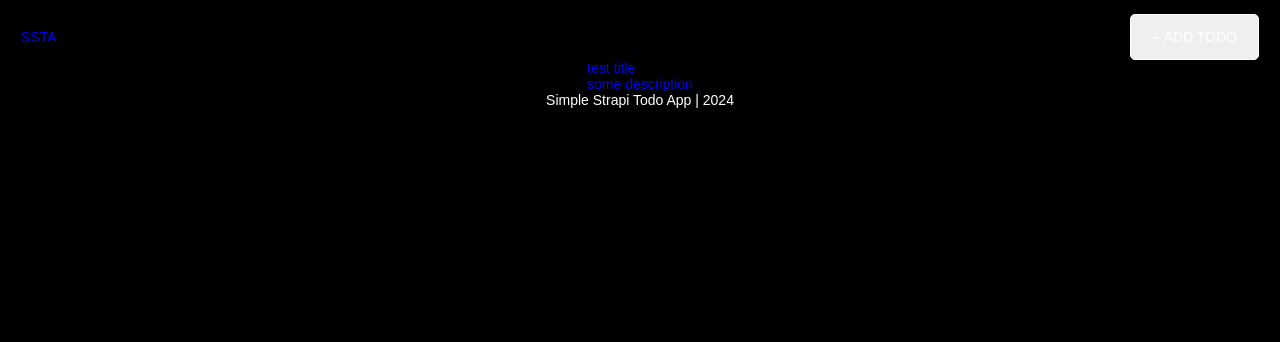
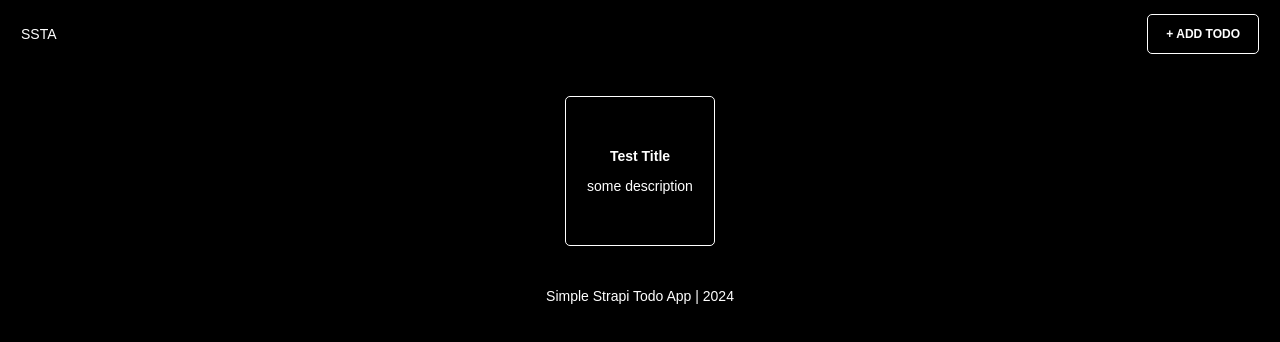
Before and after one commit to joshdev19/simple-strapi-app, a React (Vite) app in the folder client/: page / in a window 1280 px wide. Shown: the top 342 px of the page. Built offline with nearby package versions, Linux system fonts and the light colour scheme.

Commit message:
Made new styles

```diff
--- a/client/src/index.css
+++ b/client/src/index.css
@@ -24,6 +24,11 @@ input {
   padding: 1em;
   border: 1px solid white;
   resize: none;
+  background: transparent;
+}
+
+a {
+  color: inherit  ;
 }
 
 button {
@@ -31,6 +36,8 @@ button {
   padding: 1em 1.5em;
   cursor: pointer;
   text-transform: uppercase;
+  font-weight: bold;
+  font-size: 12px;
 }
 
 .wrapper {
@@ -47,6 +54,7 @@ button {
 
 .wrapper nav,
 .wrapper .cards-wrapper,
+.wrapper .cards-wrapper a,
 .wrapper .footer {
   display: flex;
   flex-direction: row;
@@ -61,15 +69,29 @@ button {
 
 .wrapper .cards-wrapper {
   justify-content: center;
+  margin: 2em 0;
 }
 
-.wrapper .cards-wrapper .cards {
+.wrapper .cards-wrapper a {
   border-radius: 5px;
   border: 1px solid white;
   margin: 1em;
-  width: 400px;
-  height: 400px;
+  width: 150px;
+  height: 150px;
+  flex-direction: column;
+  justify-content: center;
 }
+
+.wrapper .cards-wrapper a p {
+  padding: .5em;
+  word-wrap: break-word;
+}
+
+.wrapper .cards-wrapper a .title {
+  font-weight: bold;
+  text-transform: capitalize;
+}
+
 
 .wrapper footer {
   text-align: center;;
```
